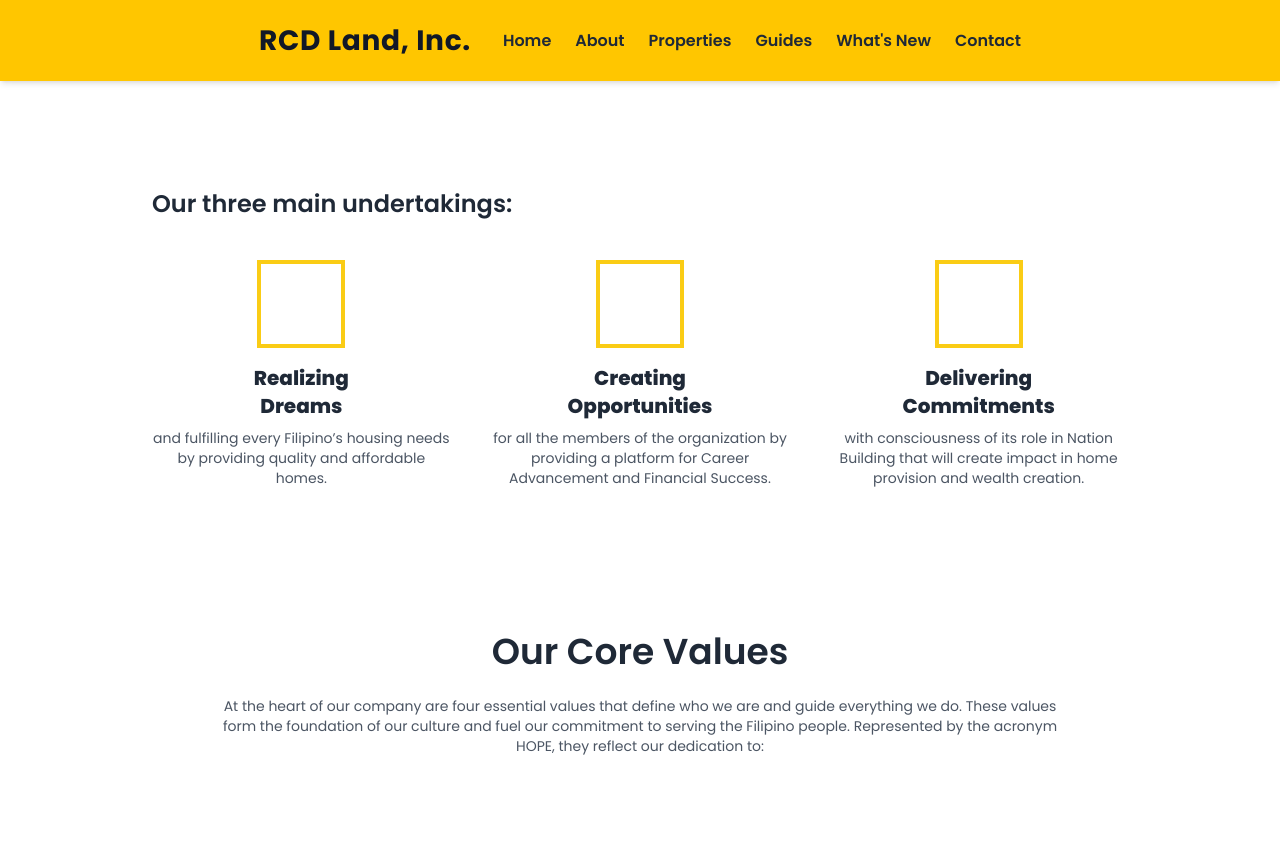
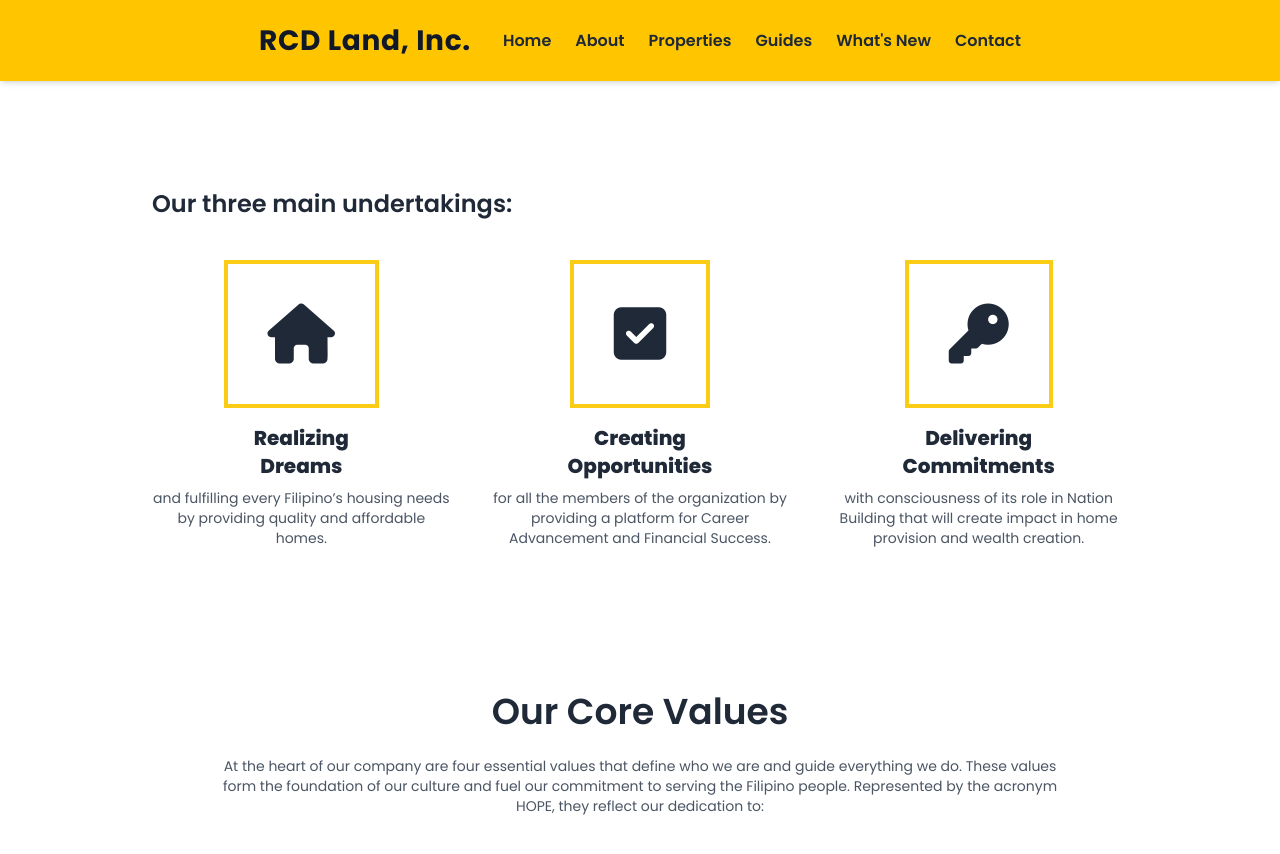
Before and after one commit to renrengabas/rcdland.com, a Jekyll site: the page built from about/index.html, in a window 1280 px wide and 900 px high, scrolled down 3116 px. Shown: the top 854 px of the window. Built offline with Jekyll 4.4.1, drawn with Linux system fonts in a browser that asks for light colours; nearby versions of some CDN libraries.

Commit message:
Adding Fas fa to be visible

```diff
--- a/about/index.html
+++ b/about/index.html
@@ -325,3 +325,4 @@
       src="/assets/img/about/shda.png" />
   </div>
 </main>
+<link rel="stylesheet" href="https://cdnjs.cloudflare.com/ajax/libs/font-awesome/6.4.2/css/all.min.css">
```
